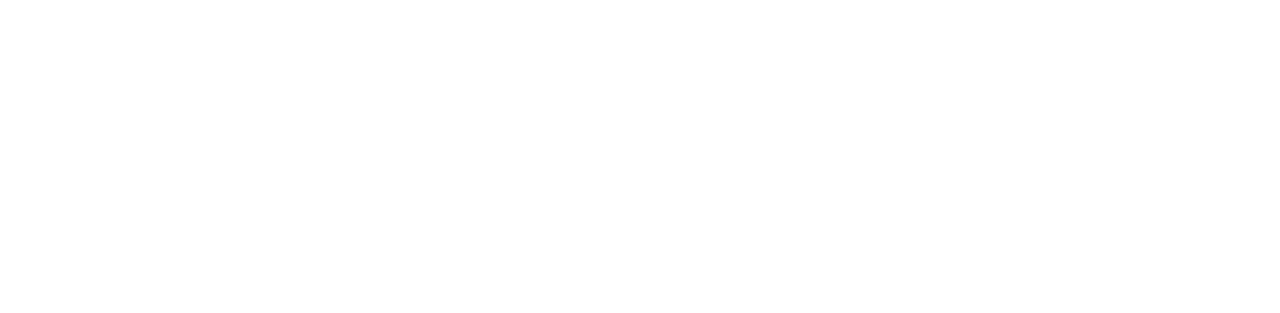
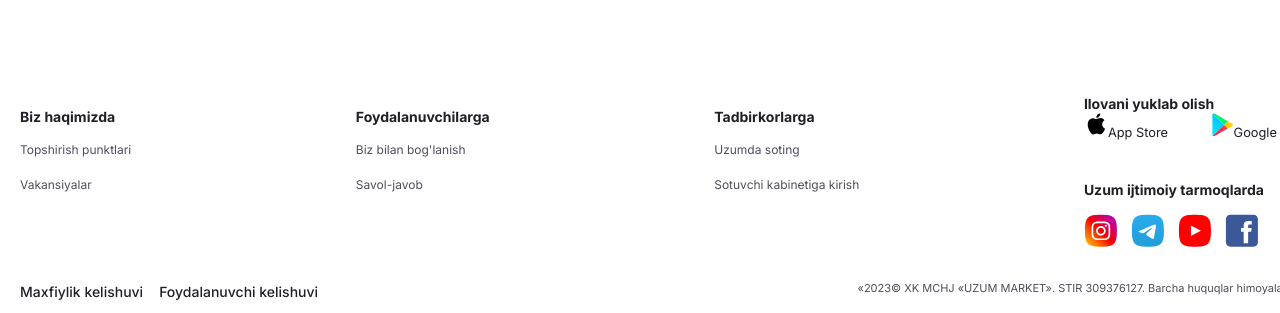
Before and after one commit to abdullox0900/uzum-market, a React (Vite) app: page / in a window 1280 px wide. Shown: the part 2367-2680 px from the top of the page. Before the commit the page ends 2437 px from the top, so only its background shows below. Built offline with nearby package versions, Linux system fonts and the light colour scheme.

Commit message:
footer changes

```diff
--- a/src/App.jsx
+++ b/src/App.jsx
@@ -2,7 +2,7 @@
 import './App.css'
 import Header from './components/header/header'
 import Hero from './components/hero/hero'
-// import Footer from './components/footer/footer'
+import Footer from './components/footer/footer'
 import Slider from './components/slider/slider'
 // import Test from './components/test/test'
 import Card from './components/card/card'
@@ -19,6 +19,7 @@
       <Hero lang={lang} setLang={setLang} />
       <Slider />
       <Card />
+      <Footer/>
     </>
   );
 }
--- a/src/components/card/card.scss
+++ b/src/components/card/card.scss
@@ -67,6 +67,7 @@
       }
       .card-cart:hover {
         background-color: rgb(207, 207, 207);
+        transition: 0.4s linear;
       }
     }
   }
--- a/src/components/footer/footer.jsx
+++ b/src/components/footer/footer.jsx
@@ -14,18 +14,18 @@
         <div className="foot">
             <div className="foot__about-us">
                 <h4>Biz haqimizda</h4>
-                <p>Topshirish punktlari</p>
-                <p>Vakansiyalar</p>
+                <a href="#"><p>Topshirish punktlari</p></a>
+                <a href="#"><p>Vakansiyalar</p></a>
             </div>
             <div className="foot__users">
                 <h4>Foydalanuvchilarga</h4>
-                <p>Biz bilan bog'lanish</p>
-                <p>Savol-javob</p>
+                <a href="#"><p>Biz bilan bog'lanish</p></a>
+                <a href="#"><p>Savol-javob</p></a>
             </div>
             <div className="foot__businessmen">
                 <h4>Tadbirkorlarga</h4>
-                <p>Uzumda soting</p>
-                <p>Sotuvchi kabinetiga kirish</p>
+                <a href="#"><p>Uzumda soting</p></a>
+                <a href="#"><p>Sotuvchi kabinetiga kirish</p></a>
             </div>
             <div className="foot__download">
                 <h4 className="app">Ilovani yuklab olish</h4>
@@ -39,6 +39,15 @@
                 <a href="https://www.facebook.com/uzummarket"><img src={facebook} alt="facebook logo" /></a>
             </div>
         </div>
+        <div className="footer__end">
+            <div className="footer__end left">
+                <span><a href="#">Maxfiylik kelishuvi</a></span>
+                <span><a href="#">Foydalanuvchi kelishuvi</a></span>
+            </div>
+            <div className="footer__end right">
+                <span>«2023© XK MCHJ «UZUM MARKET». STIR 309376127. Barcha huquqlar himoyalangan»</span>
+            </div>
+        </div>
       </div>
     )
   }
--- a/src/components/footer/footer.scss
+++ b/src/components/footer/footer.scss
@@ -47,3 +47,29 @@
     }
   }
 }
+
+.footer__end {
+  width: 100%;
+  height: 50px;
+  display: flex;
+  padding-top: 15px;
+  .left {
+    a {
+      text-decoration: none;
+      margin-right: 16px;
+      color: #1f1f26;
+      font-size: 14px;
+      font-style: normal;
+      font-weight: 500;
+      line-height: 18px;
+    }
+  }
+  .right {
+    color: #4d4e59;
+    font-size: 11px;
+    font-style: normal;
+    font-weight: 400;
+    line-height: 14px;
+    margin-left: 375px;
+  }
+}
```
